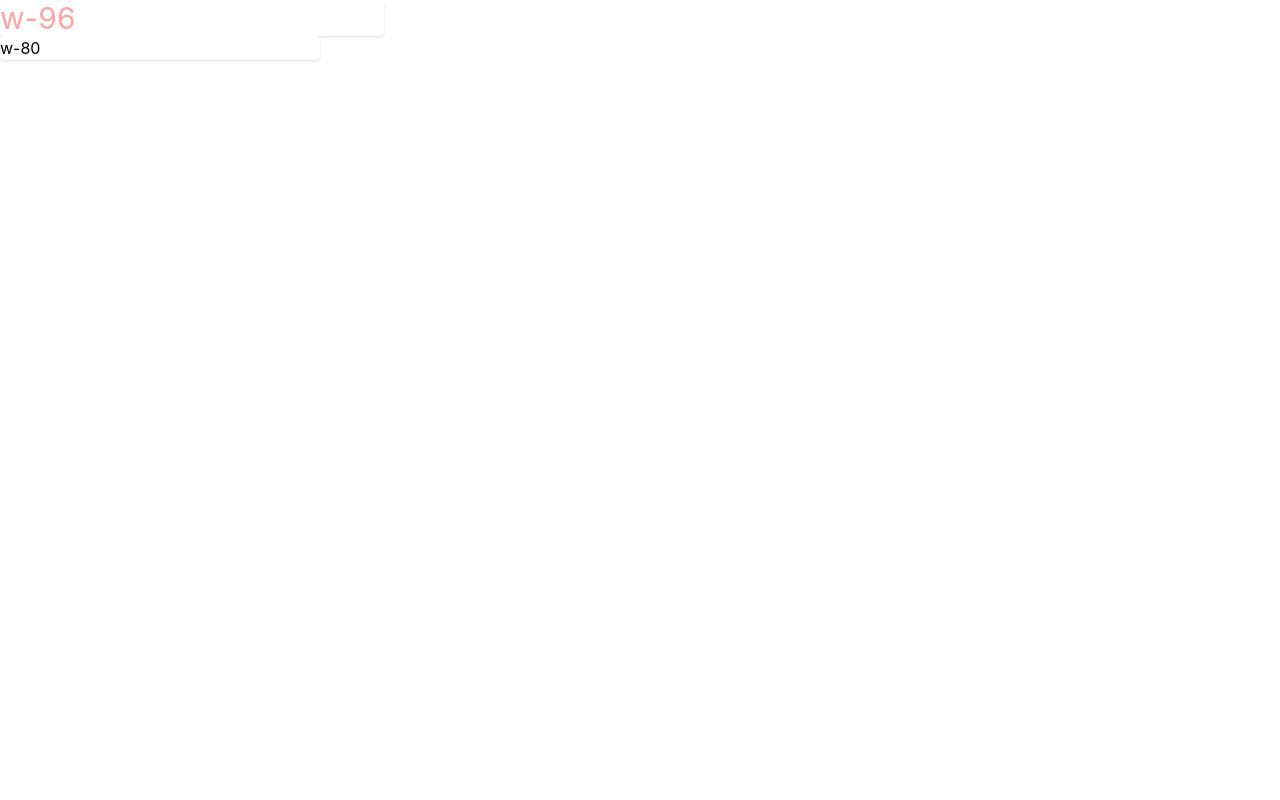
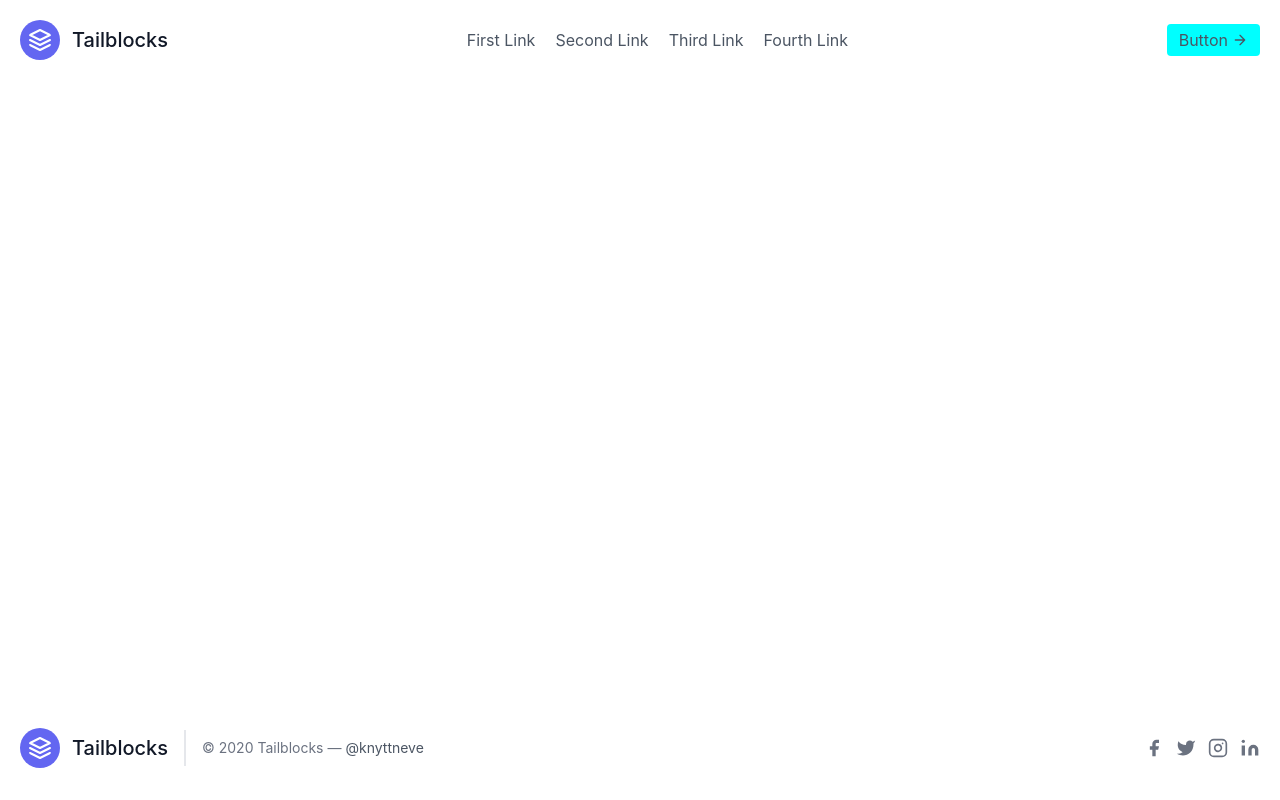
Before and after one commit to ducthecyber/BC32E_PhuongDuDucThe_NguyenDoanTruongVi_Capstone_MovieBookingProject, a React (Create React App) app in the folder movie-booking-project/: page / in a window 1280 px wide. Built offline with nearby package versions, Linux system fonts and the light colour scheme.

Commit message:
them router, cau truc folder component, install bootstrap-styled-sass

```diff
--- a/movie-booking-project/package.json
+++ b/movie-booking-project/package.json
@@ -7,6 +7,8 @@
     "@testing-library/react": "^13.4.0",
     "@testing-library/user-event": "^13.5.0",
     "axios": "^1.1.3",
+    "bootstrap": "^5.2.2",
+    "history": "^5.3.0",
     "moment": "^2.29.4",
     "react": "^18.2.0",
     "react-dom": "^18.2.0",
@@ -15,6 +17,8 @@
     "react-scripts": "5.0.1",
     "redux": "^4.2.0",
     "redux-thunk": "^2.4.1",
+    "sass": "^1.55.0",
+    "styled-components": "^5.3.6",
     "web-vitals": "^2.1.4"
   },
   "scripts": {
--- a/movie-booking-project/src/App.js
+++ b/movie-booking-project/src/App.js
@@ -1,18 +1,17 @@
 // import logo from './logo.svg';
 import './App.css';
+import {BrowserRouter, Router, Routes} from 'react-router-dom'
+import Routers from './routers/Routers';
+import Header from './components/Molecules/Header/Header';
+
+// export const history = createBrowserHistory();
 
 function App() {
   return (
-    <div>
-      <div>
-        <div className="w-96 bg-white shadow rounded text-red-300 text-3xl">
-          w-96
-        </div>
-        <div className="w-80 bg-white shadow rounded">
-          w-80
-        </div>
-      </div>
-    </div>
+    <BrowserRouter>
+      {/* <Header/> */}
+      <Routers/>
+    </BrowserRouter>
   );
 }
 
--- /dev/null
+++ b/movie-booking-project/src/components/Molecules/Footer/Footer.jsx
@@ -0,0 +1,57 @@
+import React from 'react'
+import './style.scss'
+import styled from 'styled-components'
+
+export const Footer = () => {
+  return (
+    <div className='Footer'>
+      {/* <button>Footer Button</button> */}
+   <footer className="text-gray-600 body-font">
+  <div className="container px-5 py-8 mx-auto flex items-center sm:flex-row flex-col">
+    <a className="flex title-font font-medium items-center md:justify-start justify-center text-gray-900">
+      <svg xmlns="http://www.w3.org/2000/svg" fill="none" stroke="currentColor" strokeLinecap="round" strokeLinejoin="round" strokeWidth={2} className="w-10 h-10 text-white p-2 bg-indigo-500 rounded-full" viewBox="0 0 24 24">
+        <path d="M12 2L2 7l10 5 10-5-10-5zM2 17l10 5 10-5M2 12l10 5 10-5" />
+      </svg>
+      <span className="ml-3 text-xl">Tailblocks</span>
+    </a>
+    <p className="text-sm text-gray-500 sm:ml-4 sm:pl-4 sm:border-l-2 sm:border-gray-200 sm:py-2 sm:mt-0 mt-4">© 2020 Tailblocks —
+      <a href="https://twitter.com/knyttneve" className="text-gray-600 ml-1" rel="noopener noreferrer" target="_blank">@knyttneve</a>
+    </p>
+    <span className="inline-flex sm:ml-auto sm:mt-0 mt-4 justify-center sm:justify-start">
+      <a className="text-gray-500">
+        <svg fill="currentColor" strokeLinecap="round" strokeLinejoin="round" strokeWidth={2} className="w-5 h-5" viewBox="0 0 24 24">
+          <path d="M18 2h-3a5 5 0 00-5 5v3H7v4h3v8h4v-8h3l1-4h-4V7a1 1 0 011-1h3z" />
+        </svg>
+      </a>
+      <a className="ml-3 text-gray-500">
+        <svg fill="currentColor" strokeLinecap="round" strokeLinejoin="round" strokeWidth={2} className="w-5 h-5" viewBox="0 0 24 24">
+          <path d="M23 3a10.9 10.9 0 01-3.14 1.53 4.48 4.48 0 00-7.86 3v1A10.66 10.66 0 013 4s-4 9 5 13a11.64 11.64 0 01-7 2c9 5 20 0 20-11.5a4.5 4.5 0 00-.08-.83A7.72 7.72 0 0023 3z" />
+        </svg>
+      </a>
+      <a className="ml-3 text-gray-500">
+        <svg fill="none" stroke="currentColor" strokeLinecap="round" strokeLinejoin="round" strokeWidth={2} className="w-5 h-5" viewBox="0 0 24 24">
+          <rect width={20} height={20} x={2} y={2} rx={5} ry={5} />
+          <path d="M16 11.37A4 4 0 1112.63 8 4 4 0 0116 11.37zm1.5-4.87h.01" />
+        </svg>
+      </a>
+      <a className="ml-3 text-gray-500">
+        <svg fill="currentColor" stroke="currentColor" strokeLinecap="round" strokeLinejoin="round" strokeWidth={0} className="w-5 h-5" viewBox="0 0 24 24">
+          <path stroke="none" d="M16 8a6 6 0 016 6v7h-4v-7a2 2 0 00-2-2 2 2 0 00-2 2v7h-4v-7a6 6 0 016-6zM2 9h4v12H2z" />
+          <circle cx={4} cy={4} r={2} stroke="none" />
+        </svg>
+      </a>
+    </span>
+  </div>
+</footer>
+
+    </div>
+  )
+}
+
+export default Footer
+
+const Container = styled.div`
+  &.Footer{
+
+  }
+`
--- /dev/null
+++ b/movie-booking-project/src/components/Molecules/Footer/style.scss
@@ -0,0 +1,5 @@
+.Footer {
+    button{
+        background-color:brown;
+    }
+}
--- /dev/null
+++ b/movie-booking-project/src/components/Molecules/Header/Header.jsx
@@ -0,0 +1,42 @@
+import React from 'react'
+import './style.scss'
+import styled from 'styled-components'
+import { NavLink } from 'react-router-dom'
+
+export const Header = () => {
+    return (
+        <div className='Header'>
+            {/* <button>Header Button</button> */}
+        <header className="text-gray-600 body-font">
+  <div className="container mx-auto flex flex-wrap p-5 flex-col md:flex-row items-center">
+    <a className="flex title-font font-medium items-center text-gray-900 mb-4 md:mb-0">
+      <svg xmlns="http://www.w3.org/2000/svg" fill="none" stroke="currentColor" strokeLinecap="round" strokeLinejoin="round" strokeWidth={2} className="w-10 h-10 text-white p-2 bg-indigo-500 rounded-full" viewBox="0 0 24 24">
+        <path d="M12 2L2 7l10 5 10-5-10-5zM2 17l10 5 10-5M2 12l10 5 10-5" />
+      </svg>
+      <span className="ml-3 text-xl">Tailblocks</span>
+    </a>
+    <nav className="md:ml-auto md:mr-auto flex flex-wrap items-center text-base justify-center">
+      <a className="mr-5 hover:text-gray-900">First Link</a>
+      <a className="mr-5 hover:text-gray-900">Second Link</a>
+      <a className="mr-5 hover:text-gray-900">Third Link</a>
+      <a className="mr-5 hover:text-gray-900">Fourth Link</a>
+    </nav>
+    <button className="inline-flex items-center bg-gray-100 border-0 py-1 px-3 focus:outline-none hover:bg-gray-200 rounded text-base mt-4 md:mt-0">Button
+      <svg fill="none" stroke="currentColor" strokeLinecap="round" strokeLinejoin="round" strokeWidth={2} className="w-4 h-4 ml-1" viewBox="0 0 24 24">
+        <path d="M5 12h14M12 5l7 7-7 7" />
+      </svg>
+    </button>
+  </div>
+</header>
+
+        </div>
+    )
+}
+
+export default Header
+
+const Container = styled.div`
+    &.Header{
+
+    }
+`
--- /dev/null
+++ b/movie-booking-project/src/components/Molecules/Header/style.scss
@@ -0,0 +1,5 @@
+.Header {
+    button{
+        background-color: aqua;
+    }
+}
--- /dev/null
+++ b/movie-booking-project/src/components/Molecules/index.js
@@ -0,0 +1,2 @@
+export * from './Header/Header'
+export * from './Footer/Footer'
--- /dev/null
+++ b/movie-booking-project/src/components/layouts/MainLayout.jsx
@@ -0,0 +1,43 @@
+import React from 'react'
+import { Outlet } from 'react-router-dom'
+import { Header, Footer } from '../Molecules'
+import styled from 'styled-components'
+
+// import Header from '../Molecules/Header/Header'
+// import Footer from '../Molecules/Footer/Footer'
+
+const MainLayout = () => {
+  return (
+    <Container className='MainLayout'>
+      <Header />
+      <main className='main-content'>
+        <Outlet />
+      </main>
+      <Footer />
+    </Container>
+  )
+}
+
+export default MainLayout
+
+//styled không hỗ trợ extend hay mixin
+const Container = styled.div`
+&.MainLayout{
+  min-height:100vh;
+  display:flex;
+  flex-direction:column;
+  justify-content:space-between;
+
+  .Header{
+
+  }
+
+  .main-content{
+    flex:1;
+  }
+
+  .Footer{
+
+  }
+}
+// `
--- /dev/null
+++ b/movie-booking-project/src/pages/Home/Home.jsx
@@ -0,0 +1,11 @@
+import React from 'react'
+
+const Home = () => {
+  return (
+    <div>Home
+
+    </div>
+  )
+}
+
+export default Home
--- /dev/null
+++ b/movie-booking-project/src/routers/Routers.jsx
@@ -0,0 +1,25 @@
+import React from 'react'
+import { useRoutes } from 'react-router-dom'
+import MainLayout from '../components/layouts/MainLayout'
+import Home from '../pages/Home/Home'
+
+const Routers = () => {
+  //useRoutes nhận vào 1 mảng
+  const routing = useRoutes([
+    {
+      path: '/',
+      element: <MainLayout />,
+      children: [
+        {
+          path: 'home',
+          element: <Home />,
+        }
+      ]
+    }
+  ])
+
+  return routing
+
+}
+
+export default Routers
--- /dev/null
+++ b/movie-booking-project/src/templates/HomeTemplate/HomeTemplate.js
@@ -0,0 +1,17 @@
+import { Fragment } from "react";
+import { Route } from "react-router-dom";
+
+export const HomeTemplate = (props) => {
+    const { Component, ...restProps } = props;
+    return <Route {...restProps} render={(propsRoute) => {
+        return <Fragment>
+            <h1>Đây là header homepage</h1>
+
+            <Component {...propsRoute} />
+
+            <footer>
+                Đây là footer homepage
+            </footer>
+        </Fragment>
+    }} />
+}
```
Also changed, not shown: 1 other file (tests, documents, lock files or other folders).
